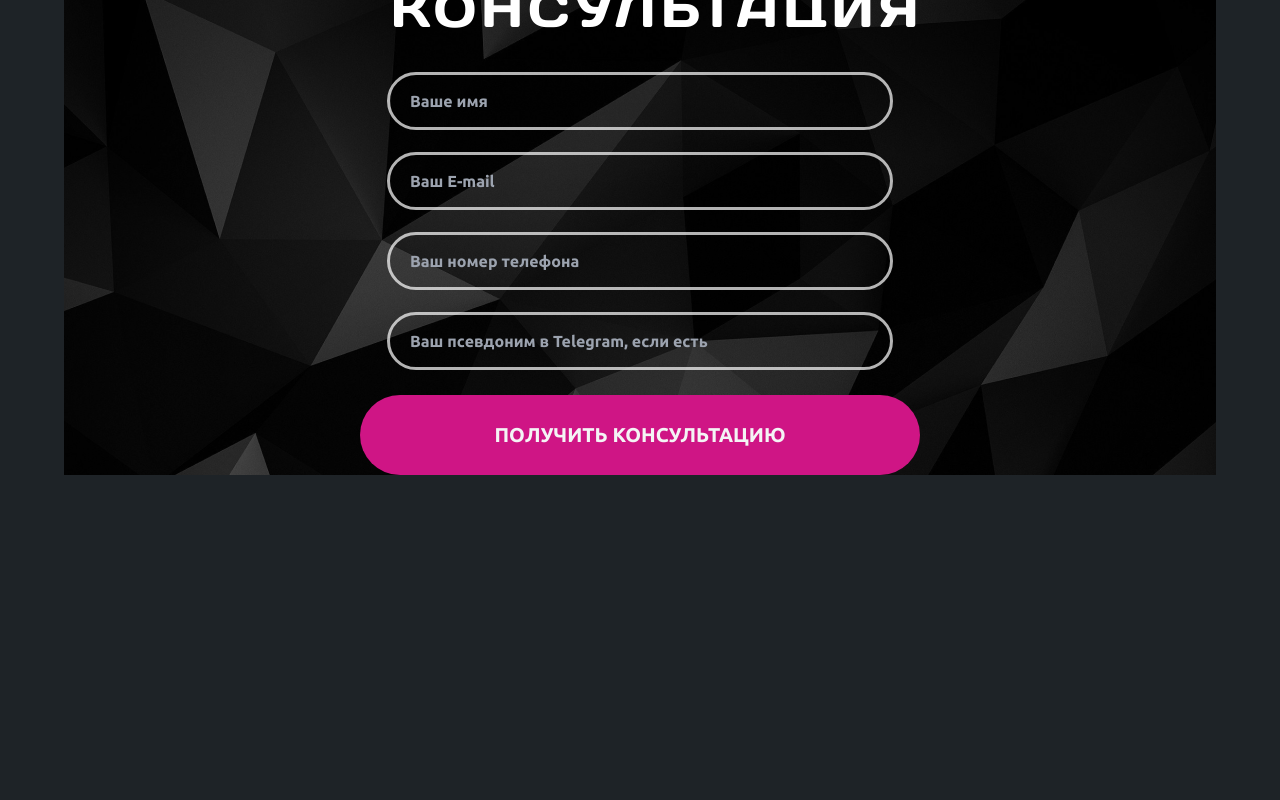
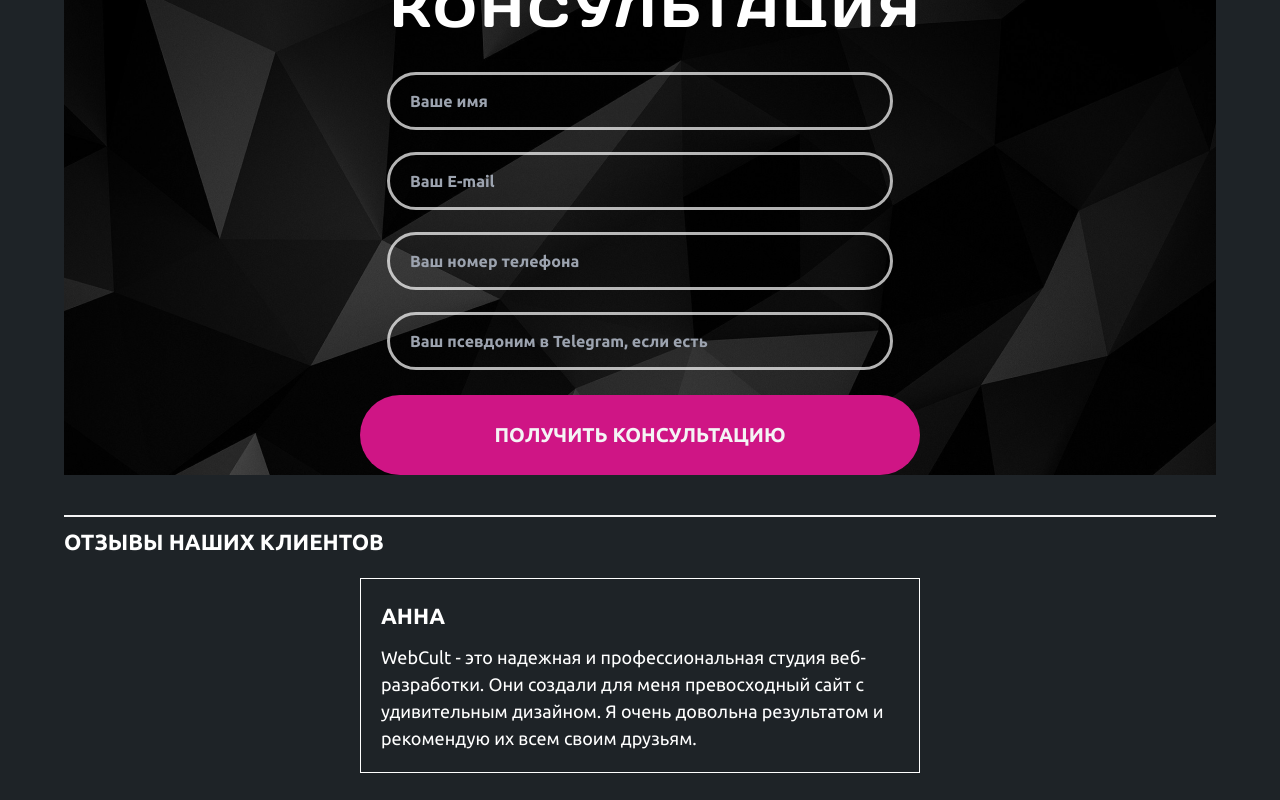
Before and after one commit to Prains/stdio, a Next.js app: page / in a window 1280 px wide. Shown: the part 4871-5671 px from the top of the page. Before the commit the page ends 5346 px from the top, so only its background shows below. Built offline with nearby package versions, Linux system fonts and the light colour scheme; no server answers.

Commit message:
add reviews

```diff
--- a/components/Mainpage/FreeConsultationBlock/FreeConsultationBlock.tsx
+++ b/components/Mainpage/FreeConsultationBlock/FreeConsultationBlock.tsx
@@ -7,7 +7,7 @@ const FreeConsultationBlock = () => {
       style={{
         backgroundImage: `url('${background.src}')`,
       }}
-      className="flex-center-col mt-10 gap-7"
+      className="flex-center-col my-10 gap-7"
     >
       <h3 className="subtitle w-[194px] text-center font-title md:w-[499px]">
         бесплатная консультация
--- a/components/Mainpage/Mainpage.tsx
+++ b/components/Mainpage/Mainpage.tsx
@@ -5,6 +5,7 @@ import FreeConsultationBlock from "./FreeConsultationBlock/FreeConsultationBlock
 import LeadImageBlock from "./LeadImageBlock/LeadImageBlock";
 import LeadTextBlock from "./LeadTextBlock/LeadTextBlock";
 import MainBlock from "./MainBlock/MainBlock";
+import ReviewsBlock from "./ReviewsBlock/ReviewsBlock";
 import WorkDescriptionBlock from "./WorkDescriptionBlock/WorkDescriptionBlock";
 
 const MainpageComponent = () => {
@@ -20,6 +21,8 @@ const MainpageComponent = () => {
         <WhiteLine />
         <WorkDescriptionBlock />
         <FreeConsultationBlock />
+        <WhiteLine />
+        <ReviewsBlock />
       </ContentZone>
     </main>
   );
--- /dev/null
+++ b/components/Mainpage/ReviewsBlock/ReviewItem/ReviewItem.tsx
@@ -0,0 +1,17 @@
+interface Review {
+  name: string;
+  content: string;
+}
+
+const ReviewItem = ({ name, content }: Review) => {
+  return (
+    <div className="flex-center">
+      <article className="flex max-w-[560px] flex-col gap-3 border border-white p-2 md:p-5">
+        <p className="text-bold">{name}</p>
+        <p className="text-main">{content}</p>
+      </article>
+    </div>
+  );
+};
+
+export default ReviewItem;
--- /dev/null
+++ b/components/Mainpage/ReviewsBlock/ReviewsBlock.tsx
@@ -0,0 +1,56 @@
+"use client";
+import { Swiper, SwiperSlide } from "swiper/react";
+import "swiper/css";
+import ReviewItem from "./ReviewItem/ReviewItem";
+
+const ReviewsBlock = () => {
+  const reviews = [
+    {
+      name: "Анна",
+      content:
+        "WebCult - это надежная и профессиональная студия веб-разработки. Они создали для меня превосходный сайт с удивительным дизайном. Я очень довольна результатом и рекомендую их всем своим друзьям.",
+    },
+    {
+      name: "Иван",
+      content:
+        "Отличная работа от команды WebCult! Они быстро и качественно разработали для меня интернет-магазин. Профессиональный подход, отзывчивость и техническая поддержка на высшем уровне. Большое спасибо!",
+    },
+    {
+      name: "Екатерина",
+      content:
+        "Я сотрудничала с WebCult при создании сайта для своего бизнеса. Они проявили отличное понимание моих потребностей и воплотили все мои идеи в реальность. Результат превзошел мои ожидания. Рекомендую!",
+    },
+    {
+      name: "Михаил",
+      content:
+        "WebCult - это команда профессионалов. Они быстро и качественно разработали для меня корпоративный сайт. Я впечатлен их техническими знаниями и творческим подходом к работе. Рекомендую студию всем, кто ищет надежного партнера.",
+    },
+    {
+      name: "Александра",
+      content:
+        "Я хотела создать личный блог и обратилась к WebCult. Их команда разработала для меня красивый и функциональный сайт. Они были открыты к моим идеям и внесли много полезных предложений. Я очень довольна результатом!",
+    },
+    {
+      name: "Дмитрий",
+      content:
+        "WebCult - это надежный партнер для разработки веб-проектов. Они предоставили мне профессиональную помощь в создании корпоративного сайта для моей компании. Работа выполнена в сроки и соответствует самым высоким стандартам. Рекомендую!",
+    },
+  ];
+
+  return (
+    <section>
+      <p className="text-bold mb-5 mt-2">отзывы наших клиентов</p>
+      <Swiper slidesPerView={1} spaceBetween={50}>
+        {reviews.map((review) => {
+          return (
+            <SwiperSlide key={review.name}>
+              <ReviewItem name={review.name} content={review.content} />
+            </SwiperSlide>
+          );
+        })}
+      </Swiper>
+    </section>
+  );
+};
+
+export default ReviewsBlock;
```
